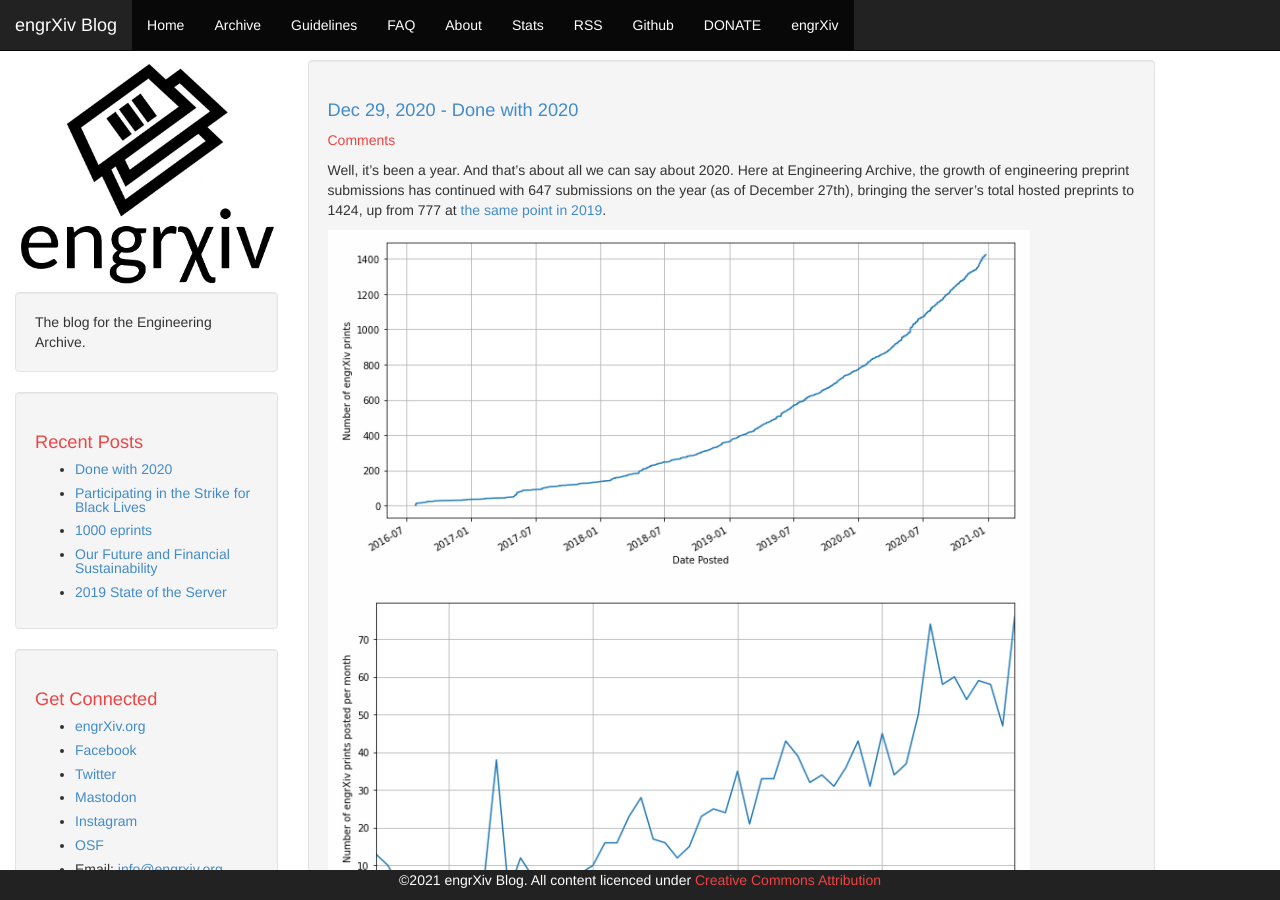
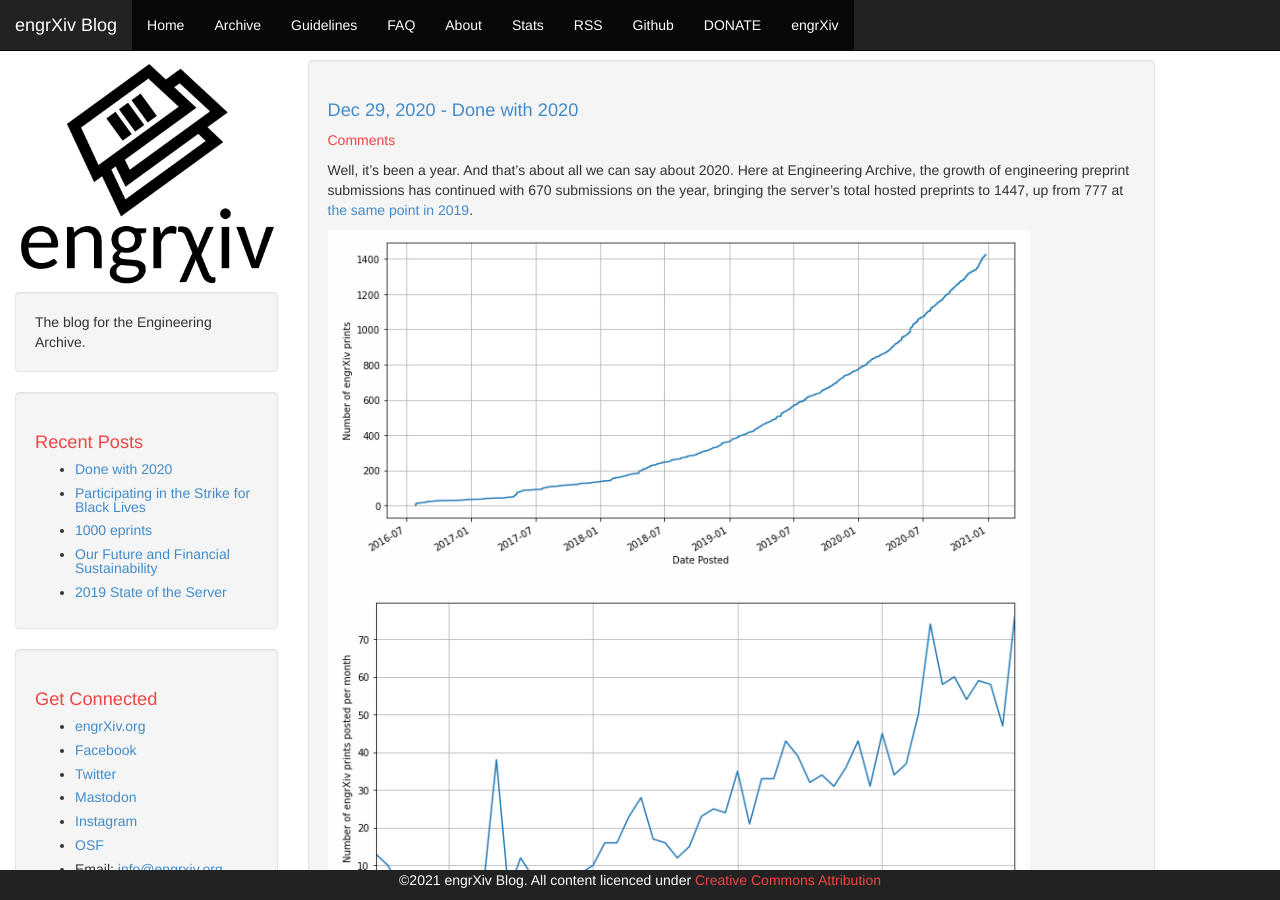
Before and after one commit to OpenEngr/engrXiv, a Jekyll site: the page built from _posts/2020-12-29-done-with-2020.md, in a window 1280 px wide and 900 px high. Built offline with Jekyll 4.4.1, drawn with Linux system fonts in a browser that asks for light colours; a script that is not in the unit is left out; comment, search, counter and statistics services are not loaded.

Commit message:
update with submission numbers through 12/31

```diff
--- a/_posts/2020-12-29-done-with-2020.md
+++ b/_posts/2020-12-29-done-with-2020.md
@@ -7,7 +7,7 @@ layout: post
 comments: true
 ---
 
-Well, it's been a year. And that's about all we can say about 2020. Here at Engineering Archive, the growth of engineering preprint submissions has continued with 647 submissions on the year (as of December 27th), bringing the server's total hosted preprints to 1424, up from 777 at [the same point in 2019](https://blog.engrxiv.org/2019/12/end-of-the-year-update-2019).
+Well, it's been a year. And that's about all we can say about 2020. Here at Engineering Archive, the growth of engineering preprint submissions has continued with 670 submissions on the year, bringing the server's total hosted preprints to 1447, up from 777 at [the same point in 2019](https://blog.engrxiv.org/2019/12/end-of-the-year-update-2019).
 
 ![engrXiv print count by year](/images/20201229-2020_yearendstats.png)
 
```
